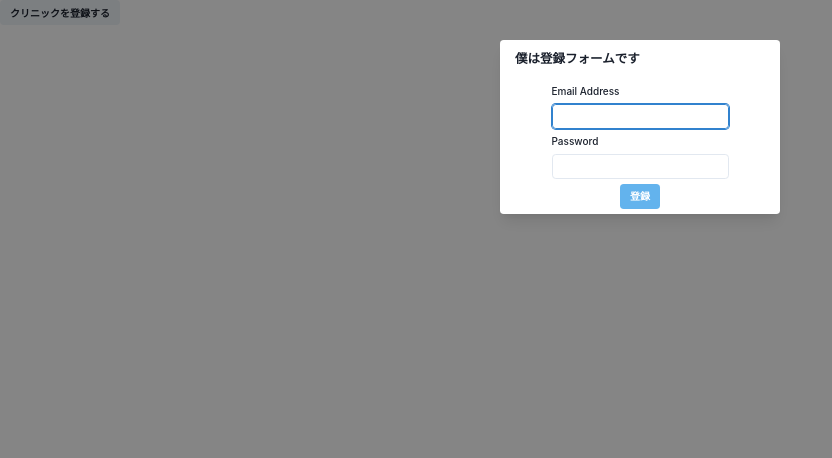
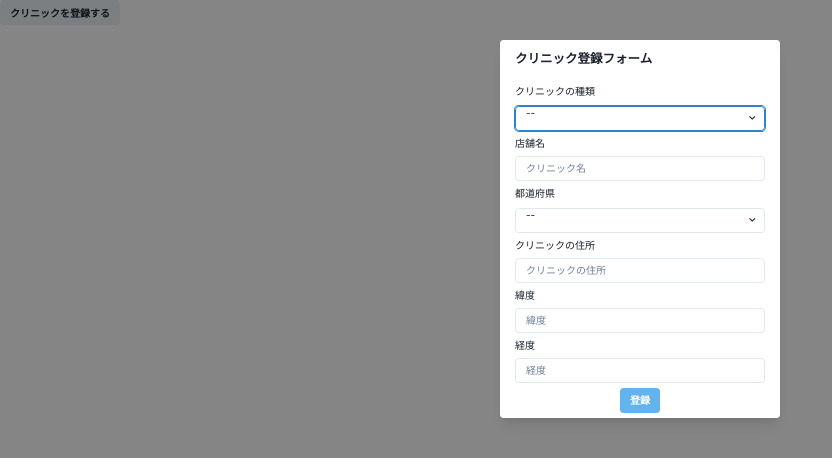
Before and after one commit to yumelab-imai/datumou_frontend, a Next.js app: page /clinics/add in a window 1280 px wide. Both pictures are taken after a click on the button "クリニックを登録する". Shown: the top 458 px of the page, without its empty margins (0-832 px from the left). Built offline with nearby package versions, Linux system fonts and the light colour scheme.

Commit message:
[2023年度] 新規開発 | 機能実装 | Chakra UI を使用したクリニック登録フォームを作成

```diff
--- a/package.json
+++ b/package.json
@@ -6,7 +6,8 @@
     "dev": "next dev",
     "build": "next build",
     "start": "next start",
-    "lint": "next lint"
+    "lint": "next lint",
+    "format": "prettier --write src"
   },
   "dependencies": {
     "@chakra-ui/form-control": "^2.0.17",
@@ -23,8 +24,10 @@
     "eslint-config-next": "13.1.1",
     "framer-motion": "^9.0.4",
     "next": "13.1.1",
+    "prettier": "^2.8.4",
     "react": "18.2.0",
     "react-dom": "18.2.0",
+    "react-hook-form": "^7.43.1",
     "recoil": "^0.7.6",
     "typescript": "4.9.4"
   },
--- a/src/components/clinics/registerForm.tsx
+++ b/src/components/clinics/registerForm.tsx
@@ -1,22 +1,211 @@
-import { FormLabel, Input, Box, Button, VStack } from "@chakra-ui/react";
+import { Input, Box, Button, VStack, Select } from "@chakra-ui/react";
 // import { FormLabel } from "@chakra-ui/form-control";
+// : React.ChangeEvent<HTMLInputElement>
+import {
+    FormControl,
+    FormLabel,
+    FormErrorMessage,
+    FormHelperText,
+    FormErrorIcon,
+} from "@chakra-ui/form-control";
+import React, { useState } from "react";
+import { useForm } from "react-hook-form";
+
 export const Form = () => {
+    const {
+        handleSubmit,
+        register,
+        formState: { errors, isSubmitting },
+    } = useForm();
+
+    function onSubmit(values) {
+        return new Promise((resolve) => {
+            setTimeout(() => {
+                alert(JSON.stringify(values, null, 2));
+                resolve();
+            }, 3000);
+        });
+    }
+    // const [input, setInput] = useState("");
+
+    // const handleInputChange = (e: React.ChangeEvent<HTMLInputElement>) =>
+    //     setInput(e.target.value);
+
+    // const isError = input === "";
+
     return (
+        <form onSubmit={handleSubmit(onSubmit)}>
             <VStack>
-            <Box>
-                <FormLabel htmlFor="email">Email Address</FormLabel>
-                <Input id="email" type="email" />
-            </Box>
-            <Box>
-                <FormLabel htmlFor="password">Password</FormLabel>
-                <Input id="password" type="password" />
-            </Box>
+                {/* クリニックの種類 */}
+                <FormControl isInvalid={errors.clinicCode}>
+                    <FormLabel htmlFor="clinicCode">クリニックの種類</FormLabel>
+                    <Select
+                        id="clinicCd"
+                        {...register("clinicCode", {
+                            required: "必須項目です。",
+                        })}>
+                        <option>--</option>
+                        <option value="1">メンズエナル</option>
+                        <option value="2">あおばクリニック</option>
+                        <option value="3">Dr.COBA</option>
+                    </Select>
+                    <FormErrorMessage>
+                        {errors.clinicCode && errors.clinicCode.message}
+                    </FormErrorMessage>
+                </FormControl>
+                {/* 店舗名 */}
+                <FormControl isInvalid={errors.storeName}>
+                    <FormLabel htmlFor="storeName">店舗名</FormLabel>
+                    <Input
+                        id="storeName"
+                        placeholder="クリニック名"
+                        {...register("storeName", {
+                            required: "必須項目です。",
+                            minLength: {
+                                value: 2,
+                                message: "2文字以上で登録してください。",
+                            },
+                        })}
+                    />
+                    <FormErrorMessage>
+                        {errors.storeName && errors.storeName.message}
+                    </FormErrorMessage>
+                </FormControl>
+                {/* 都道府県 */}
+                <FormControl isInvalid={errors.clinicPrefecture}>
+                    <FormLabel htmlFor="clinicPrefectureCode">
+                        都道府県
+                    </FormLabel>
+                    <Select
+                        id="clinicPrefecture"
+                        {...register("clinicPrefecture", {
+                            required: "必須項目です。",
+                        })}>
+                        {/* map Version */}
+                        {/* {gender.map((item, i) => (
+                            <option value={item.key} key={item.key}>
+                                {item.label}
+                            </option>
+                        ))} */}
+                        <option>--</option>
+                        <option value="1">北海道</option>
+                        <option value="2">青森県</option>
+                        <option value="3">岩手県</option>
+                        <option value="4">宮城県</option>
+                        <option value="5">秋田県</option>
+                        <option value="6">山形県</option>
+                        <option value="7">福島県</option>
+                        <option value="8">茨城県</option>
+                        <option value="9">栃木県</option>
+                        <option value="10">群馬県</option>
+                        <option value="11">埼玉県</option>
+                        <option value="12">千葉県</option>
+                        <option value="13">東京都</option>
+                        <option value="14">神奈川県</option>
+                        <option value="15">新潟県</option>
+                        <option value="16">富山県</option>
+                        <option value="17">石川県</option>
+                        <option value="18">福井県</option>
+                        <option value="19">山梨県</option>
+                        <option value="20">長野県</option>
+                        <option value="21">岐阜県</option>
+                        <option value="22">静岡県</option>
+                        <option value="23">愛知県</option>
+                        <option value="24">三重県</option>
+                        <option value="25">滋賀県</option>
+                        <option value="26">京都府</option>
+                        <option value="27">大阪府</option>
+                        <option value="28">兵庫県</option>
+                        <option value="29">奈良県</option>
+                        <option value="30">和歌山県</option>
+                        <option value="31">鳥取県</option>
+                        <option value="32">島根県</option>
+                        <option value="33">岡山県</option>
+                        <option value="34">広島県</option>
+                        <option value="35">山口県</option>
+                        <option value="36">徳島県</option>
+                        <option value="37">香川県</option>
+                        <option value="38">愛媛県</option>
+                        <option value="39">高知県</option>
+                        <option value="40">福岡県</option>
+                        <option value="41">佐賀県</option>
+                        <option value="42">長崎県</option>
+                        <option value="43">熊本県</option>
+                        <option value="44">大分県</option>
+                        <option value="45">宮崎県</option>
+                        <option value="46">鹿児島県</option>
+                        <option value="47">沖縄県</option>
+                    </Select>
+                    <FormErrorMessage>
+                        {errors.clinicPrefecture &&
+                            errors.clinicPrefecture.message}
+                    </FormErrorMessage>
+                </FormControl>
+                {/* クリニックの住所 */}
+                <FormControl isInvalid={errors.clinicAddress}>
+                    <FormLabel htmlFor="clinicAddress">
+                        クリニックの住所
+                    </FormLabel>
+                    <Input
+                        id="clinicAddress"
+                        placeholder="クリニックの住所"
+                        {...register("clinicAddress", {
+                            required: "必須項目です。",
+                            minLength: {
+                                value: 8,
+                                message: "8文字以上で登録してください。",
+                            },
+                        })}
+                    />
+                    <FormErrorMessage>
+                        {errors.clinicAddress && errors.clinicAddress.message}
+                    </FormErrorMessage>
+                </FormControl>
+                {/* 緯度 */}
+                <FormControl isInvalid={errors.latitude}>
+                    <FormLabel htmlFor="latitude">緯度</FormLabel>
+                    <Input
+                        id="latitude"
+                        placeholder="緯度"
+                        {...register("latitude", {
+                            required: "必須項目です。",
+                            minLength: {
+                                value: 6,
+                                message: "6文字以上で登録してください。",
+                            },
+                        })}
+                    />
+                    <FormErrorMessage>
+                        {errors.latitude && errors.latitude.message}
+                    </FormErrorMessage>
+                </FormControl>
+                {/* 経度 */}
+                <FormControl isInvalid={errors.longitude}>
+                    <FormLabel htmlFor="longitude">経度</FormLabel>
+                    <Input
+                        id="longitude"
+                        placeholder="経度"
+                        {...register("longitude", {
+                            required: "必須項目です。",
+                            minLength: {
+                                value: 6,
+                                message: "6文字以上で登録してください。",
+                            },
+                        })}
+                    />
+                    <FormErrorMessage>
+                        {errors.longitude && errors.longitude.message}
+                    </FormErrorMessage>
+                </FormControl>
                 <Button
+                    isLoading={isSubmitting}
+                    type="submit"
                     background="blue.300"
                     color="white"
                     _hover={{ background: "blue.400" }}>
                     登録
                 </Button>
             </VStack>
+        </form>
     );
 };
--- a/src/pages/clinics/add.tsx
+++ b/src/pages/clinics/add.tsx
@@ -23,7 +23,7 @@ export default function Home() {
           <Modal isOpen={isOpen} onClose={onClose}>
               <ModalOverlay />
               <ModalContent>
-                  <ModalHeader>僕は登録フォームです</ModalHeader>
+                  <ModalHeader>クリニック登録フォーム</ModalHeader>
                   <ModalBody>
                       <Form />
                   </ModalBody>
```
Also changed, not shown: 2 other files (tests, documents, lock files or other folders). Lines whose indentation alone changed are shown as unchanged.
